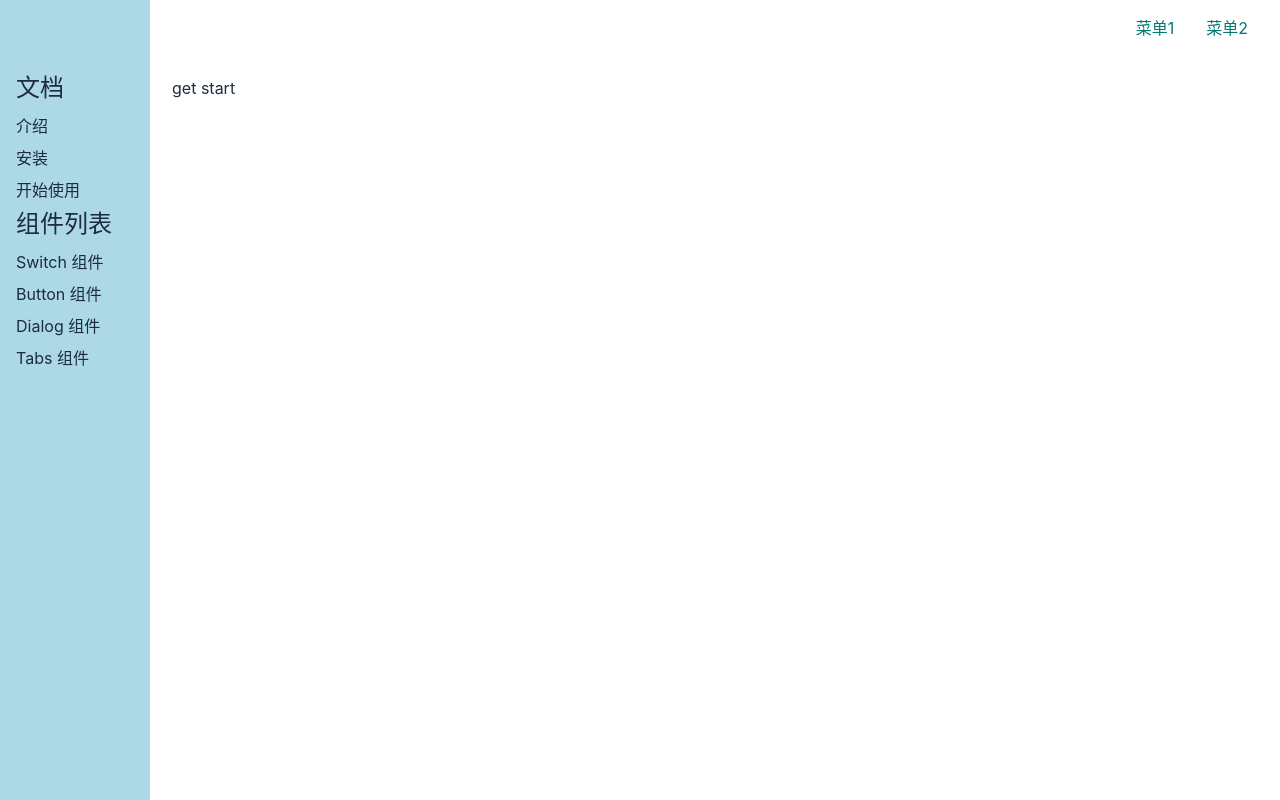
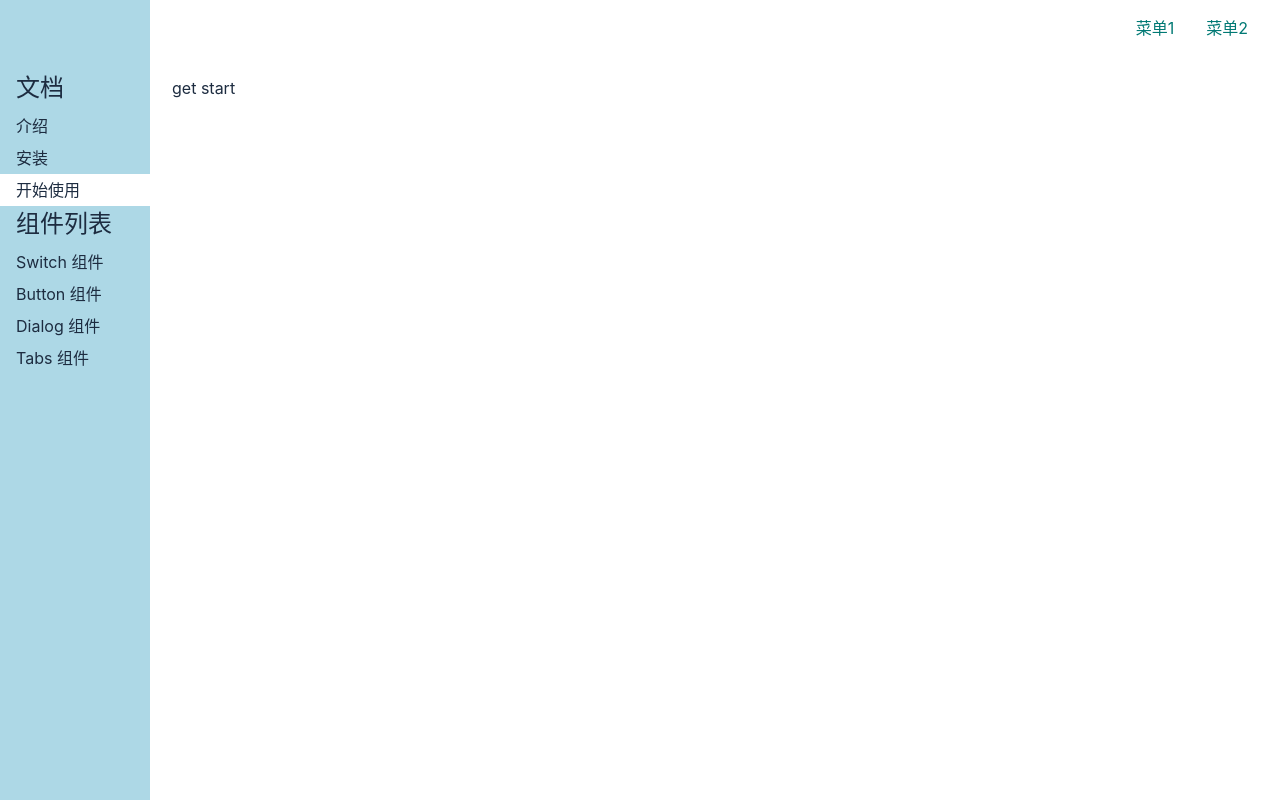
Before and after one commit to LarryZhaoSSS/vue3-ui-parts, a Vue app: page /#/doc/get_started in a window 1280 px wide. Built offline with nearby package versions, Linux system fonts and the light colour scheme.

Commit message:
highlight

```diff
--- a/src/views/Doc.vue
+++ b/src/views/Doc.vue
@@ -24,7 +24,7 @@
             <router-link to="/doc/button">Button 组件</router-link>
           </li>
           <li>
-            <router-link to="/doc/dialog">Dialog 组件</router-link>
+            <router-link to="/doc/dialog">Dialog 组件 </router-link>
           </li>
           <li>
             <router-link to="/doc/tabs">Tabs 组件</router-link>
@@ -39,7 +39,7 @@
 </template>
 
 <script lang="ts">
-import Topnav from '../components/Topnav.vue';
+import Topnav from '../components/TopNav.vue';
 import { inject, Ref } from 'vue';
 export default {
   components: {
@@ -92,7 +92,7 @@ export default {
 aside {
   background: lightblue;
   width: 150px;
-  padding: 16px;
+  padding: 16px 0;
   position: fixed;
   top: 0;
   left: 0;
@@ -101,11 +101,19 @@ aside {
 
   > h2 {
     margin-bottom: 4px;
+    padding: 0 16px;
   }
 
   > ol {
     > li {
-      padding: 4px 0;
+      > a {
+        display: block;
+        padding: 4px 16px;
+        text-decoration: none;
+      }
+      .router-link-active {
+        background: #fff;
+      }
     }
   }
 }
```
